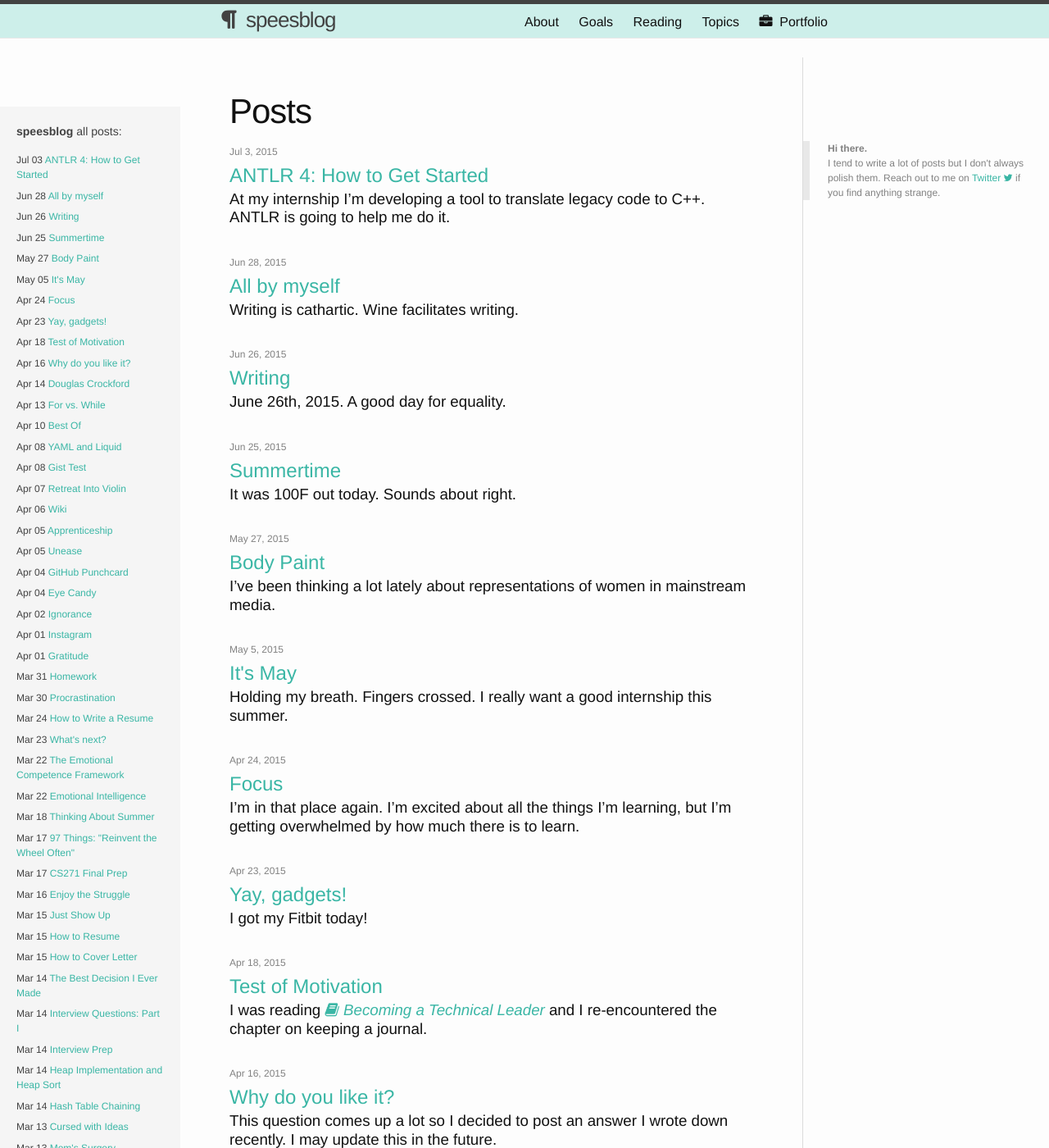
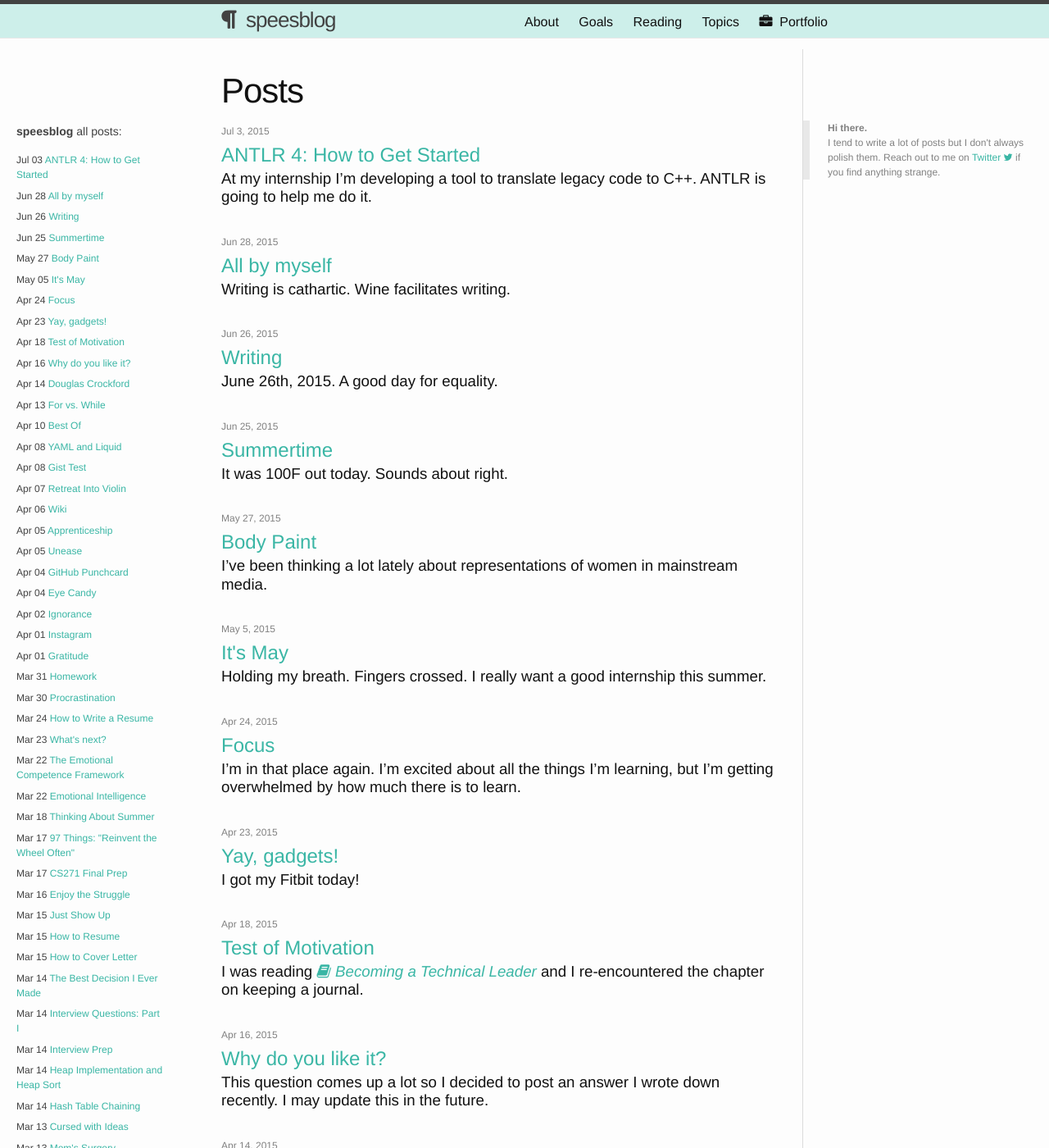
Before and after one commit to shelbyspees/speesblog, a Jekyll site: the page built from index.html, in a window 1280 px wide and 1400 px high. Shown: the whole window at 82% size. Built offline with Jekyll 4.4.1, drawn with Linux system fonts in a browser that asks for light colours; nearby versions of some CDN libraries; the list of posts is cut into pages by our own code.

Commit message:
Update stylign

```diff
--- a/_sass/_layout.scss
+++ b/_sass/_layout.scss
@@ -184,7 +184,7 @@
         top: 130px;
         left: 0;
         width: 260px;
-        background: lighten($grey-color-light, 5%);
+        // background: lighten($grey-color-light, 5%);
     }
 
     #sidebar-list {
@@ -237,15 +237,12 @@
 @media only screen and (min-width: 800px) {
   .page-content {
     padding-right: 300px;
-    margin: 70px auto 70px 220px;
+    margin: $spacing-unit*2 auto $spacing-unit*2 $spacing-unit*8;
   }
 
   .vert-line {
-    padding: $spacing-unit*1.5 $spacing-unit*2;
-    // border-left: solid 1px #bbb;
-    // border-right: solid 1px #bbb;
-    // border-bottom: solid 1px #999;
-    // border-top: solid 1px #bbb;
+    padding: $spacing-unit $spacing-unit;
+    // border: solid 1px #bbb;
     // box-shadow: 0 0 5px rgba(71, 71, 71, 0.2);
   }
 }
```
